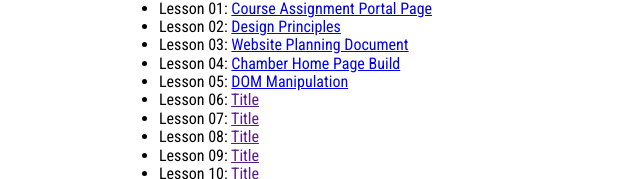
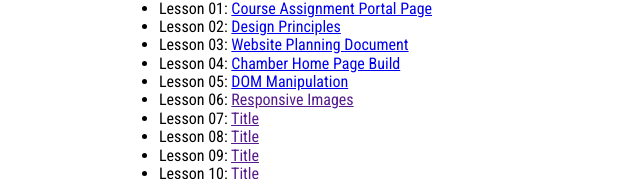
Before and after one commit to Aj-Kazza/wdd230a, a plain HTML site: page index.html in a window 1280 px wide. Shown: the part 255-434 px from the top of the page, without its empty margins (321-961 px from the left). Drawn offline with Linux system fonts and the light colour scheme.

Commit message:
indexing and readme

```diff
--- a/index.html
+++ b/index.html
@@ -46,7 +46,7 @@
                         Lesson 05: <a href="lesson5/bom.html">DOM Manipulation</a>
                     </li>
                     <li>
-                        Lesson 06: <a href="">Title</a>
+                        Lesson 06: <a href="">Responsive Images</a>
                     </li>
                     <li>
                         Lesson 07: <a href="">Title</a>
```
Also changed, not shown: 1 other file.
